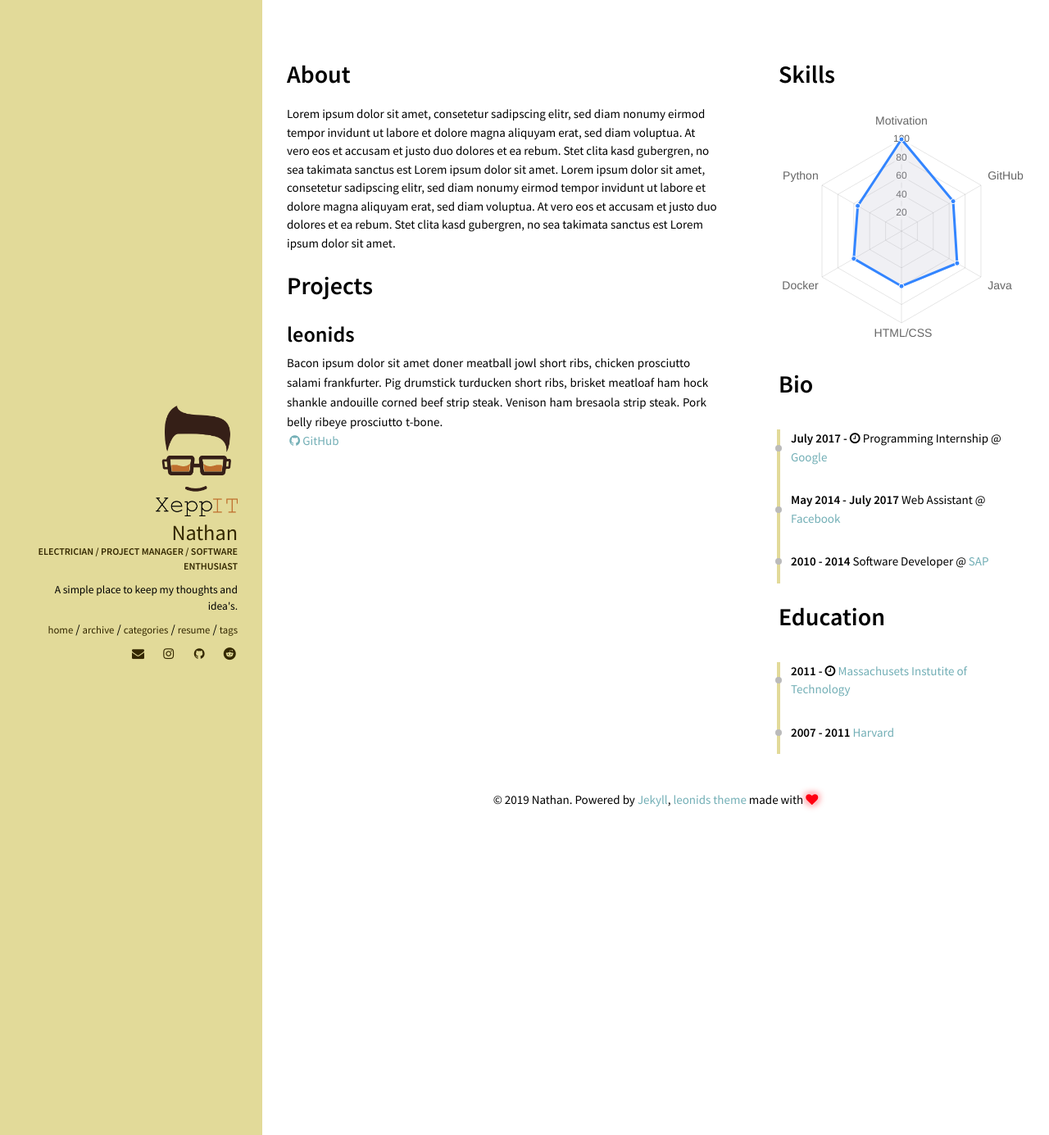
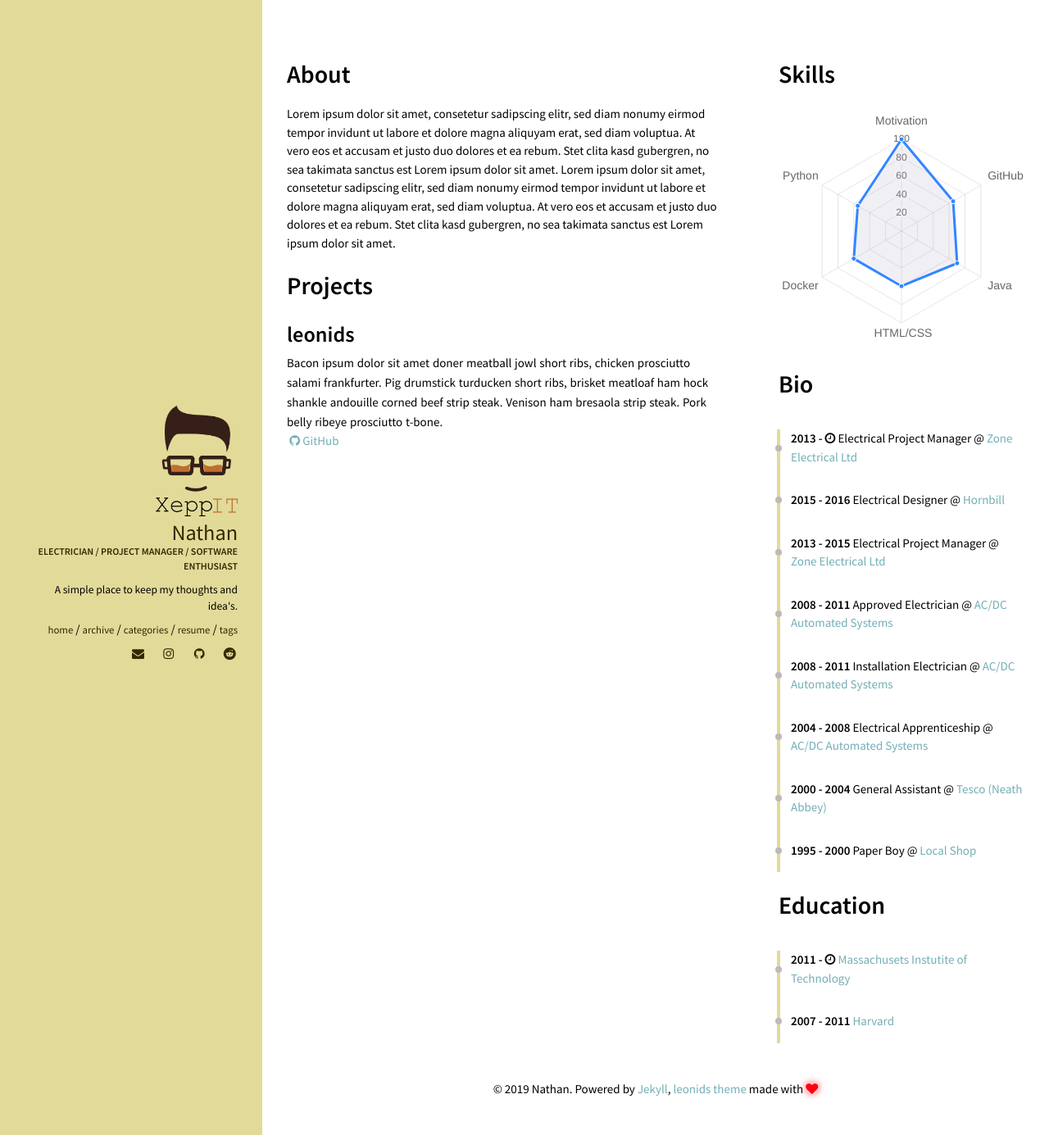
Before and after one commit to Xeppit/XeppIT.GitHub.io, a Jekyll site: the page built from resume.html, in a window 1280 px wide. Shown: the whole page at 82% size. Built offline with Jekyll 4.4.1, drawn with Linux system fonts in a browser that asks for light colours; nearby versions of some CDN libraries.

Commit message:
Update careers.yml

```diff
--- a/_data/index/careers.yml
+++ b/_data/index/careers.yml
@@ -1,16 +1,41 @@
 # careers section data
 # if you don't have language feature(language.yml is empty), ignore "i18n" items
-- name: Google
-  link: http://www.google.com/
-  date: July 2017 - <i class="fa fa-clock-o" aria-hidden="true" title="Until Now"></i>
-  job: Programming Internship
+- name: Zone Electrical Ltd
+  link: http://www.zoneelectrical.co.uk/
+  date: 2013 - <i class="fa fa-clock-o" aria-hidden="true" title="Until Now"></i>
+  job: Electrical Project Manager
 
-- name: Facebook
-  link: http://www.facebook.com/
-  date: May 2014 - July 2017
-  job: Web Assistant
+- name: Hornbill
+  link: https://hornbill.co.uk/
+  date: 2015 - 2016
+  job: Electrical Designer
 
-- name: SAP
-  link: https://www.sap.com/
-  date: 2010 - 2014
-  job: Software Developer
+- name: Zone Electrical Ltd
+  link: http://www.zoneelectrical.co.uk/
+  date: 2013 - 2015
+  job: Electrical Project Manager
+
+- name: AC/DC Automated Systems
+  link: #
+  date: 2008 - 2011
+  job: Approved Electrician
+
+- name: AC/DC Automated Systems
+  link: #
+  date: 2008 - 2011
+  job: Installation Electrician
+
+- name: AC/DC Automated Systems
+  link: #
+  date: 2004 - 2008
+  job: Electrical Apprenticeship
+
+- name: Tesco (Neath Abbey)
+  link: https://www.tesco.com/
+  date: 2000 - 2004
+  job: General Assistant
+
+- name: Local Shop
+  link: #
+  date: 1995 - 2000
+  job: Paper Boy
```
